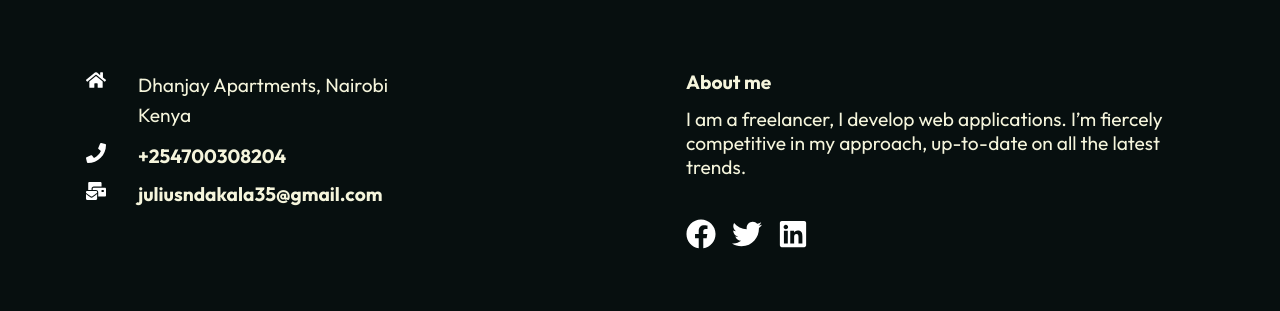
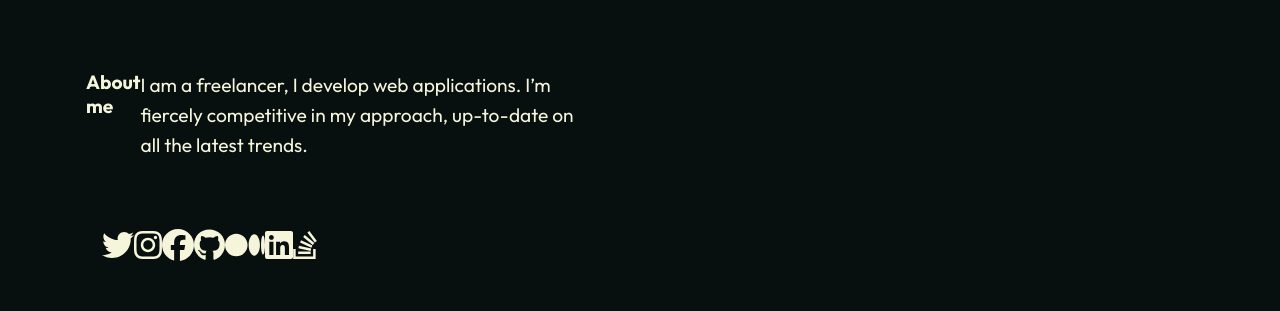
Before and after one commit to ndakalajulius/Myportfolio, a React (Create React App) app: page / in a window 1280 px wide. Shown: the part 842-1153 px from the top of the page. Built offline with nearby package versions, Linux system fonts and the light colour scheme.

Commit message:
made changes i nfooter

```diff
--- a/package.json
+++ b/package.json
@@ -4,6 +4,9 @@
   "private": true,
   "dependencies": {
     "@emailjs/browser": "^3.10.0",
+    "@fortawesome/fontawesome-svg-core": "^6.4.0",
+    "@fortawesome/free-brands-svg-icons": "^6.4.0",
+    "@fortawesome/react-fontawesome": "^0.2.0",
     "@testing-library/jest-dom": "^5.16.5",
     "@testing-library/react": "^13.4.0",
     "@testing-library/user-event": "^13.5.0",
--- a/src/components/Footer.js
+++ b/src/components/Footer.js
@@ -1,65 +1,66 @@
 import React from "react";
 import "./FooterStyles.css";
-import { FaFacebook, FaHome, FaLinkedin, FaMailBulk, FaPhone, FaTwitter } from "react-icons/fa";
+import { FontAwesomeIcon } from "@fortawesome/react-fontawesome";
+import {
+  faLinkedin,
+  faMedium,
+  faStackOverflow,
+  faGithub,
+  faFacebook,
+  faTwitter,
+  faInstagram,
+
+
+
+} from "@fortawesome/free-brands-svg-icons";
+
 export const Footer = () => {
   return (
     <div className="footer">
       <div className="footer-container">
         <div className="left">
           <div className="location">
-            <FaHome size={20} style={{ color: "white", marginRight: "2rem" }} />
-            <div>
-              <p> Dhanjay Apartments, Nairobi</p>
-              <p> Kenya </p>
-            </div>
-          </div>
-          <div className="phone">
-            <h4>
-              {" "}
-              <FaPhone
-                size={20}
-                style={{ color: "white", marginRight: "2rem" }}
-              />
-              +254700308204
-            </h4>
-          </div>
-          <div className="email">
-            <h4>
-              {" "}
-              <FaMailBulk
-                size={20}
-                style={{ color: "white", marginRight: "2rem" }}
-              />
-              juliusndakala35@gmail.com
-            </h4>
-          </div>
+          <h4> About me </h4>
+          <p> I am a freelancer, I develop web applications.
+          I’m fiercely competitive in my approach, up-to-date on all the latest
+          trends.</p>
         </div>
         <div className="right">
-        <h4> About me </h4>
-        <p> I am a freelancer, I develop web applications.
-        I’m fiercely competitive in my approach, up-to-date on all the latest
-        trends.</p>
+
         <div className="social ">
-        <FaFacebook
-        size={30}
-        style={{ color: "white", marginRight: "1rem" }}
 
-      />
-
-      <FaTwitter
-        size={30}
-        style={{ color: "white", marginRight: "1rem" }}
-
-      />
-      <FaLinkedin
-        size={30}
-        style={{ color: "white", marginRight: "1rem" }}
-
-      />
+        <a href="https://www.twitter.com/jamesqquick" className="twitter social">
+        <FontAwesomeIcon icon={faTwitter} size="2x" />
+      </a>
+      <a href="https://www.instagram.com/learnbuildteach"
+        className="instagram social">
+        <FontAwesomeIcon icon={faInstagram} size="2x" />
+      </a>
+      <a href="https://www.facebook.com/learnbuildteach/"
+      className="facebook social">
+      <FontAwesomeIcon icon={faFacebook} size="2x" />
+    </a>
+    <a href="https://www.facebook.com/learnbuildteach/"
+    className="facebook social">
+    <FontAwesomeIcon icon={faGithub} size="2x" />
+  </a>
+  <a href="https://www.facebook.com/learnbuildteach/"
+  className="facebook social">
+  <FontAwesomeIcon icon={faMedium} size="2x" />
+</a>
+<a href="https://www.facebook.com/learnbuildteach/"
+className="facebook social">
+<FontAwesomeIcon icon={faLinkedin} size="2x" />
+</a>
+<a href="https://stackoverflow.com/users/21133024/julius-ndakala"
+className="stackoverflow social">
+<FontAwesomeIcon icon={faStackOverflow} size="2x" />
+</a>
 
         </div>
         </div>
       </div>
     </div>
+    </div>
   );
 };
```
Also changed, not shown: 1 other file (tests, documents, lock files or other folders).
